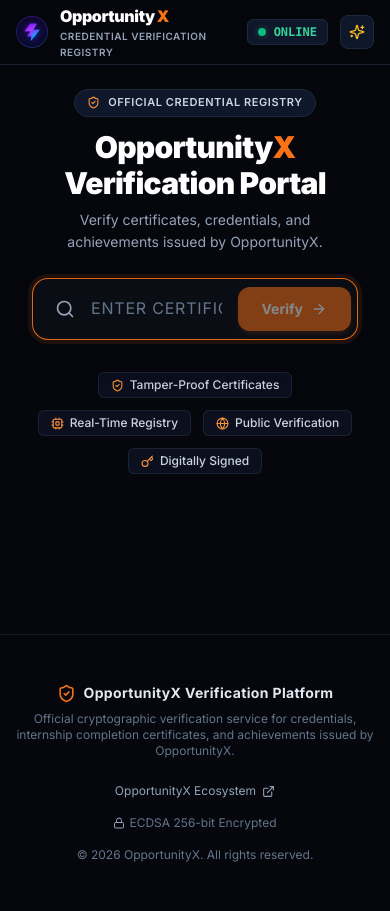
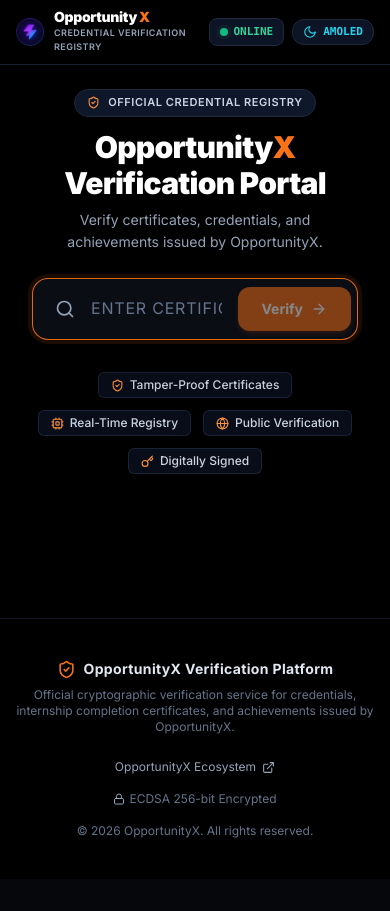
Before and after one commit to Anxraagxchahat/OpportunityX-Verification, a React (Vite) app in the folder frontend/: page / in a window 390 px wide. After the commit the page ends 879 px from the top, so only its background shows below. Built offline with nearby package versions, Linux system fonts and the light colour scheme; no server answers; a web font is replaced by a local one.

Commit message:
feat(ui): add Pure AMOLED Dark Mode, Light Mode toggle, and responsive UI polish

```diff
--- a/frontend/src/App.jsx
+++ b/frontend/src/App.jsx
@@ -55,7 +55,7 @@ function VerificationPage() {
   };
 
   return (
-    <div className="min-h-screen flex flex-col justify-between bg-[#05070D] text-slate-100 relative selection:bg-orange-500/30 selection:text-white">
+    <div className="min-h-screen flex flex-col justify-between bg-black text-slate-100 relative selection:bg-orange-500/30 selection:text-white transition-colors duration-300">
       {/* Subtle Background Grid Line Overlay */}
       <div className="grid-bg" />
 
--- a/frontend/src/components/Footer.jsx
+++ b/frontend/src/components/Footer.jsx
@@ -3,7 +3,7 @@ import { ShieldCheck, ExternalLink, Lock } from 'lucide-react';
 
 export function Footer({ onOpenAdmin }) {
   return (
-    <footer className="w-full border-t border-slate-800/60 bg-[#05070D] py-12 mt-20 text-slate-400">
+    <footer className="w-full border-t border-slate-800/60 bg-black py-10 mt-16 text-slate-400">
       <div className="container mx-auto px-4 lg:px-8 flex flex-col md:flex-row items-center justify-between gap-6">
 
         {/* Left: Branding & Trust Note */}
--- a/frontend/src/components/Navbar.jsx
+++ b/frontend/src/components/Navbar.jsx
@@ -1,13 +1,13 @@
 import React from 'react';
-import { ShieldCheck, Sun, Sparkles, Lock, Key } from 'lucide-react';
+import { ShieldCheck, Sun, Moon, Lock } from 'lucide-react';
 import { useTheme } from '../context/ThemeContext';
 
 export function Navbar() {
   const { theme, toggleTheme } = useTheme();
 
   return (
-    <header className="sticky top-0 z-50 w-full backdrop-blur-md bg-[#05070D]/90 border-b border-slate-800/80 transition-all">
-      <div className="container mx-auto px-4 lg:px-8 h-16 flex items-center justify-between">
+    <header className="sticky top-0 z-50 w-full backdrop-blur-xl bg-black/80 border-b border-slate-800/80 transition-colors">
+      <div className="container mx-auto px-4 lg:px-8 h-16 flex items-center justify-between gap-2">
 
         {/* Registry Brand Header */}
         <div className="flex items-center gap-3">
@@ -15,54 +15,61 @@ export function Navbar() {
             href="https://opportunityx.co.in"
             target="_blank"
             rel="noopener noreferrer"
-            className="flex items-center gap-3 group"
+            className="flex items-center gap-2.5 group"
             title="OpportunityX Ecosystem"
           >
             <img
               src="/favicon.png"
               alt="OpportunityX Logo"
-              className="w-8 h-8 object-contain"
+              className="w-7 h-7 sm:w-8 sm:h-8 object-contain"
             />
             <div className="flex flex-col">
-              <span className="font-sans text-base font-black tracking-tight text-white flex items-center gap-0.5">
+              <span className="font-sans text-sm sm:text-base font-black tracking-tight text-white flex items-center gap-0.5 leading-none">
                 Opportunity<span className="text-orange-500">X</span>
               </span>
-              <span className="text-[10px] font-semibold tracking-wider text-slate-400 uppercase">
+              <span className="text-[9px] sm:text-[10px] font-semibold tracking-wider text-slate-400 uppercase mt-0.5">
                 Credential Verification Registry
               </span>
             </div>
           </a>
 
-          <span className="hidden sm:inline-block h-4 w-px bg-slate-800 ml-2" />
+          <span className="hidden sm:inline-block h-4 w-px bg-slate-800 ml-1" />
 
-          <div className="hidden sm:flex items-center gap-1.5 px-2.5 py-0.5 rounded bg-slate-900 border border-slate-800 text-[11px] font-mono text-slate-300">
+          <div className="hidden md:flex items-center gap-1.5 px-2.5 py-0.5 rounded bg-slate-900/90 border border-slate-800 text-[11px] font-mono text-slate-300">
             <Lock size={11} className="text-orange-400" />
-            <span>Public Lookup</span>
+            <span>Public Lookup Node</span>
           </div>
         </div>
 
         {/* System Online Status & Theme Controls */}
-        <div className="flex items-center gap-3">
+        <div className="flex items-center gap-2 sm:gap-3">
 
-          <div className="flex items-center gap-2 px-2.5 py-1 rounded-md bg-slate-900 border border-slate-800 text-xs font-mono text-slate-300">
+          <div className="flex items-center gap-1.5 sm:gap-2 px-2.5 py-1 rounded-lg bg-slate-900/90 border border-slate-800 text-[11px] sm:text-xs font-mono text-slate-300">
             <span className="relative flex h-2 w-2">
               <span className="animate-ping absolute inline-flex h-full w-full rounded-full bg-emerald-400 opacity-75"></span>
               <span className="relative inline-flex rounded-full h-2 w-2 bg-emerald-500"></span>
             </span>
-            <span className="hidden sm:inline">Registry Node:</span>
-            <span className="text-emerald-400 font-semibold">ONLINE</span>
+            <span className="hidden xs:inline">Node:</span>
+            <span className="text-emerald-400 font-bold">ONLINE</span>
           </div>
 
+          {/* Professional Dual Theme Toggle Switcher */}
           <button
             onClick={toggleTheme}
-            className="p-2 rounded-lg border border-slate-800 bg-slate-900 text-slate-300 hover:text-white transition-colors"
+            className="flex items-center gap-1.5 px-2.5 py-1 sm:px-3 sm:py-1.5 rounded-xl border border-slate-800 bg-slate-900/90 hover:bg-slate-800/90 text-xs font-semibold text-slate-200 transition-all shadow-sm active:scale-95"
             aria-label="Toggle visual theme"
-            title="Toggle Theme"
+            title={theme === 'light' ? 'Switch to AMOLED Dark Mode' : 'Switch to Light Mode'}
           >
             {theme === 'light' ? (
-              <Sun size={16} className="text-amber-500" />
+              <>
+                <Sun size={14} className="text-amber-400 shrink-0" />
+                <span className="text-[11px] font-mono font-bold text-amber-400">LIGHT</span>
+              </>
             ) : (
-              <Sparkles size={16} className="text-amber-400" />
+              <>
+                <Moon size={14} className="text-cyan-400 shrink-0" />
+                <span className="text-[11px] font-mono font-bold text-cyan-400">AMOLED</span>
+              </>
             )}
           </button>
         </div>
--- a/frontend/src/index.css
+++ b/frontend/src/index.css
@@ -30,9 +30,9 @@
 }
 
 :root {
-  --bg-dark: #05070D;
-  --bg-card: #0B0D14;
-  --bg-card-hover: #10131D;
+  --bg-dark: #000000; /* Pure AMOLED Black */
+  --bg-card: #080A10;
+  --bg-card-hover: #0F121A;
 
   --text-main: #F8FAFC;
   --text-muted: #94A3B8;
@@ -99,6 +99,26 @@ body {
   color: var(--text-main);
   line-height: 1.6;
   overflow-x: hidden;
+  transition: background-color 0.3s ease, color 0.3s ease;
+}
+
+/* Light Mode Overrides */
+body.light-mode {
+  --bg-dark: #F8FAFC;
+  --bg-card: #FFFFFF;
+  --bg-card-hover: #F1F5F9;
+  --text-main: #0F172A;
+  --text-muted: #475569;
+  --border-color: rgba(15, 23, 42, 0.08);
+  --border-highlight: rgba(249, 115, 22, 0.3);
+  background-color: #F8FAFC;
+  color: #0F172A;
+}
+
+body.light-mode .grid-bg {
+  background-image:
+    linear-gradient(rgba(15, 23, 42, 0.03) 1px, transparent 1px),
+    linear-gradient(90deg, rgba(15, 23, 42, 0.03) 1px, transparent 1px);
 }
 
 /* Utilities */
```
